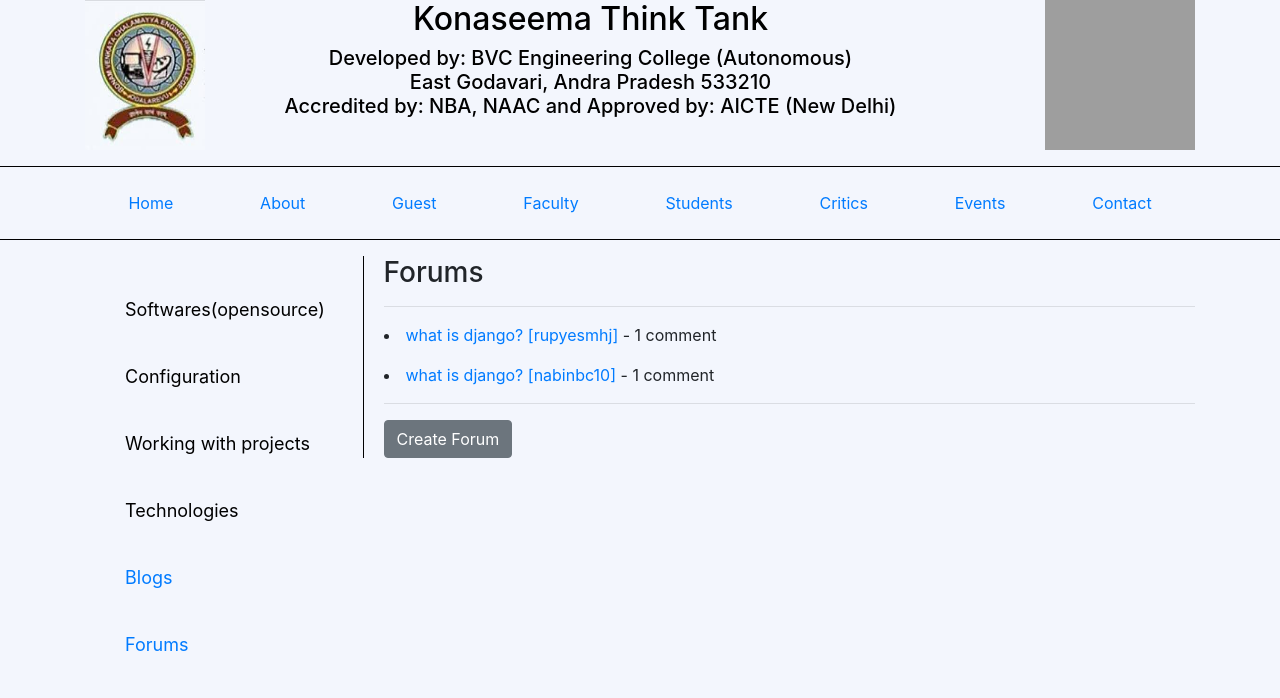
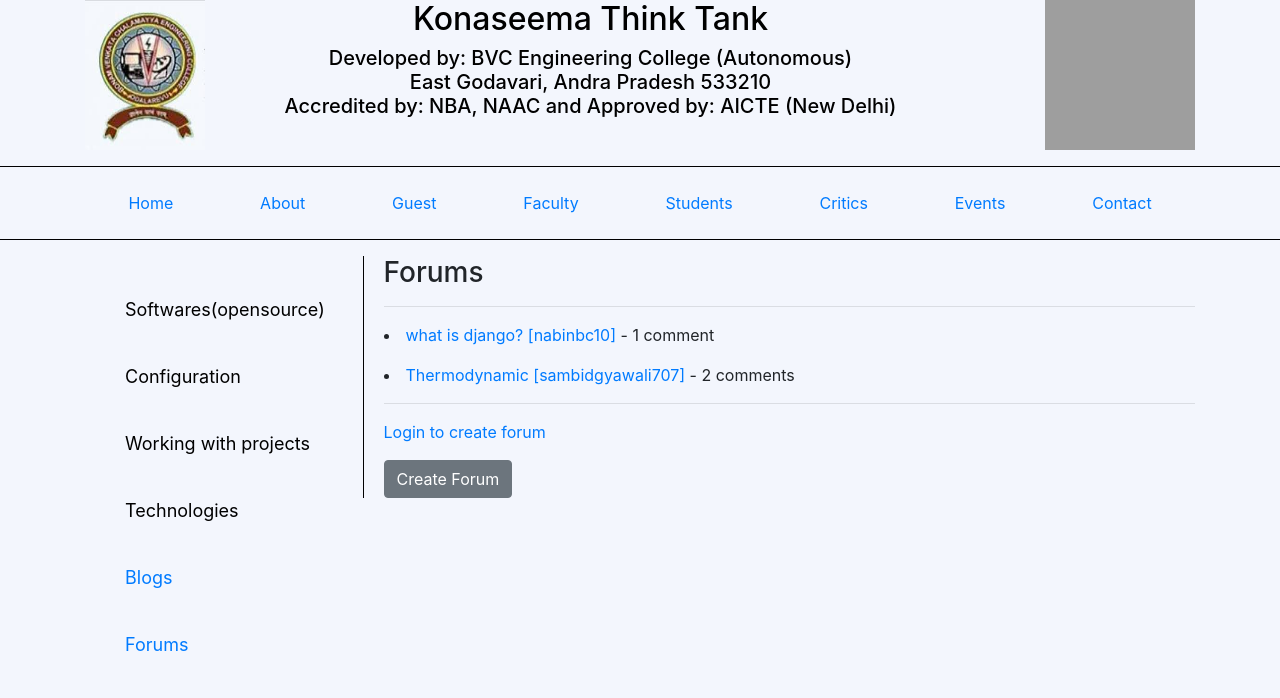
Before and after one commit to Rupyes/Thinktank, a Django app: page /forum/ in a window 1280 px wide. Shown: the top 698 px of the page. Run offline with Django 3.2, Linux system fonts and the light colour scheme; data comes from the database, SQL or seed files in the repository; some libraries are stand-ins or nearby versions; grey boxes are pictures that could not be loaded.

Commit message:
added about page and handled login url

```diff
--- a/thinktank/forums/templates/forums/forum_detail.html
+++ b/thinktank/forums/templates/forums/forum_detail.html
@@ -30,6 +30,9 @@
         | edited on: {{comment.edited_on}}
     </p>
     <p style="text-align: right">
+        {% if not user.is_authenticated %}
+        Login to Reply |
+        {% endif %}
         <a href="{% url 'forums:reply_to_comment' pk=forum.pk pk1=comment.pk%}">Reply</a>
         {% if request.user == comment.reply_by %}
         | <a href="{% url 'forums:comment_update' pk=comment.pk%}">Edit</a>
@@ -48,6 +51,9 @@
         | edited on: {{sub_comment.edited_on}}
     </p>
     <p style="text-align: right">
+        {% if not user.is_authenticated %}
+        Login to Reply |
+        {% endif %}
         <a href="{% url 'forums:reply_to_comment' pk=forum.pk pk1=comment.pk%}">Reply</a>
         {% if request.user == sub_comment.reply_by %}
         | <a href="{% url 'forums:reply_update' pk=sub_comment.pk%}">Edit</a>
--- a/thinktank/forums/templates/forums/forum_list.html
+++ b/thinktank/forums/templates/forums/forum_list.html
@@ -17,5 +17,8 @@
 <p>No forums.</p>
 {% endfor %}
 <hr>
+{% if not user.is_authenticated %}
+<p> <a href="{% url 'homepage:index'%}">Login to create forum</a> </p>
+{% endif %}
 <a class="btn btn-secondary" href="{% url 'forums:create_forum' %}">Create Forum</a>
 {% endblock%}
--- a/thinktank/forums/urls.py
+++ b/thinktank/forums/urls.py
@@ -24,7 +24,7 @@ urlpatterns = [
     url(r'^(?P<pk>\d+)/comment/$',
         add_comment_to_forum,
         name="add_comment_to_forum"),
-    url(r'^/comment/(?P<pk>\d+)/edit/$',
+    url(r'^comment/(?P<pk>\d+)/edit/$',
         CommentUpdateView.as_view(),
         name="comment_update"),
     url(r'^(?P<pk>\d+)/comment/(?P<pk1>\d+)/delete/$',
@@ -33,7 +33,7 @@ urlpatterns = [
     url(r'^(?P<pk>\d+)/comment/(?P<pk1>\d+)/reply/$',
         reply_to_comment,
         name="reply_to_comment"),
-    url(r'^/comment//reply/(?P<pk>\d+)/edit/$',
+    url(r'^comment/reply/(?P<pk>\d+)/edit/$',
         ReplyUpdateView.as_view(),
         name="reply_update"),
     url(r'^(?P<pk>\d+)/comment/(?P<pk1>\d+)/reply/(?P<pk2>\d+)/delete/$',
--- a/thinktank/homepage/urls.py
+++ b/thinktank/homepage/urls.py
@@ -5,4 +5,5 @@ app_name = "homepage"
 
 urlpatterns = [
     url(r'^$', views.index, name='index'),
+    url(r'^about/$', views.about, name='about'),
 ]
--- a/thinktank/homepage/views.py
+++ b/thinktank/homepage/views.py
@@ -15,3 +15,7 @@ def index(request, *args, **kwargs):
     else:
         form = UserLoginForm()
     return render(request, 'homepage/index.html', {'form': form})
+
+
+def about(request):
+    return render(request, 'homepage/about.html')
--- a/thinktank/templates/homepage/_navbar.html
+++ b/thinktank/templates/homepage/_navbar.html
@@ -3,7 +3,7 @@
     <div class="container">
         <nav class="nav nav-pills nav-fill">
             <a class="nav-item nav-link" href="{% url 'homepage:index'%}">Home</a>
-            <a class="nav-item nav-link" href="#">About</a>
+            <a class="nav-item nav-link" href="{% url 'homepage:about' %}">About</a>
             <a class="nav-item nav-link" href="#">Guest</a>
             <a class="nav-item nav-link" href="{% url 'accounts:faculty_list'%}">Faculty</a>
             <a class="nav-item nav-link" href="#">Students</a>
--- a/thinktank/thinktank/settings/base.py
+++ b/thinktank/thinktank/settings/base.py
@@ -126,5 +126,5 @@ USE_TZ = True
 
 STATIC_URL = '/static/'
 
-LOGIN_REDIRECT_URL = '/admin/'
+LOGIN_URL = '/'
 LOGOUT_REDIRECT_URL = '/thanks/'
--- a/thinktank/thinktank/settings/local.py
+++ b/thinktank/thinktank/settings/local.py
@@ -134,3 +134,4 @@ MEDIA_URL = '/media/'
 MEDIA_ROOT = os.path.join(BASE_DIR, 'media')
 
 LOGOUT_REDIRECT_URL = '/thanks/'
+LOGIN_URL = '/'
--- a/thinktank/thinktank/settings/production.py
+++ b/thinktank/thinktank/settings/production.py
@@ -126,5 +126,6 @@ USE_TZ = True
 
 STATIC_URL = '/static/'
 
-LOGIN_REDIRECT_URL = '/admin/'
+
 LOGOUT_REDIRECT_URL = '/thanks/'
+LOGIN_URL = '/'
```
Also changed, not shown: thinktank/templates/homepage/about.html (added, +13 -0 lines), thinktank/db.sqlite3.
